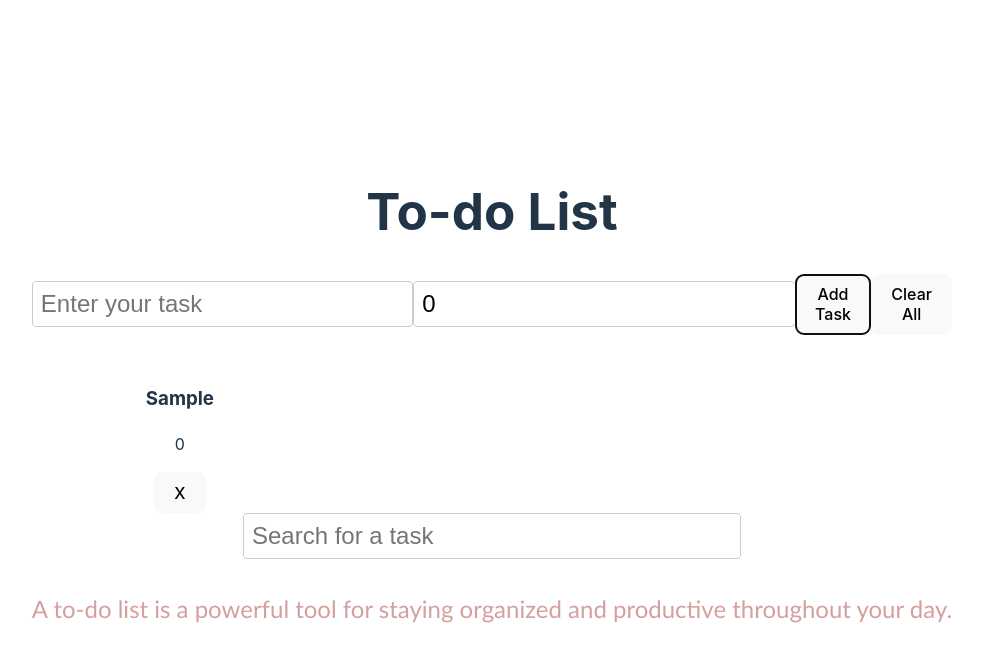
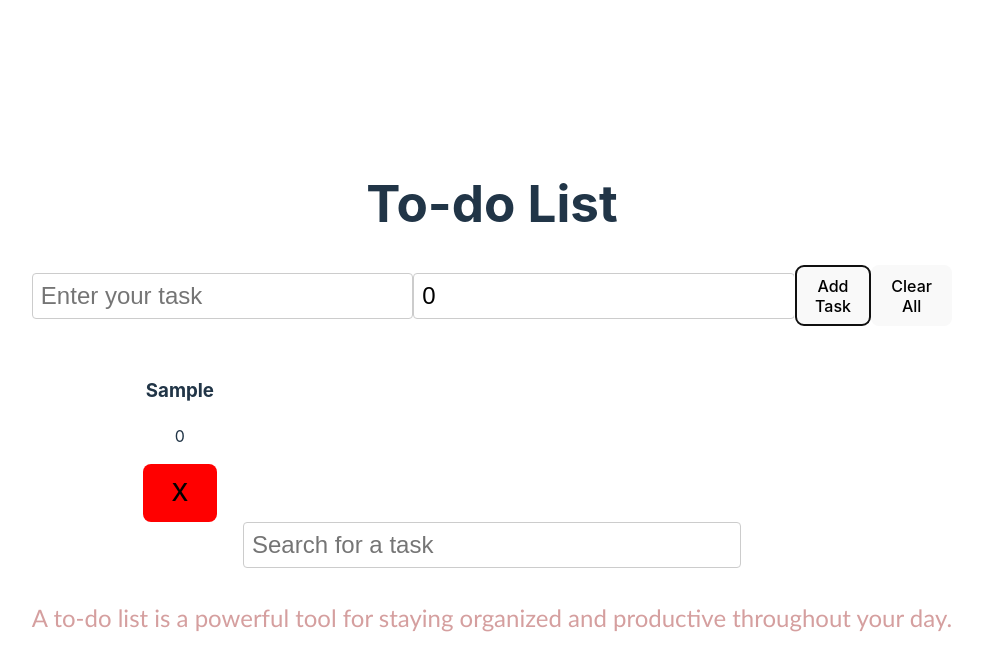
Before and after one commit to Kiblines/To-do-list-, a React (Vite) app: page / in a window 1280 px wide. Both pictures are taken after typing "Sample" into the empty fields and a click on the button "Add Task". Shown: the top 670 px of the page, without its empty margins (148-1130 px from the left). Built offline with nearby package versions, Linux system fonts and the light colour scheme.

Commit message:
unherit bg btn

```diff
--- a/src/Components/TodoTask.TSX
+++ b/src/Components/TodoTask.TSX
@@ -14,6 +14,7 @@ const TodoTask = ({ task, completeTask }: Props) => {
         <p>{task.deadline}</p>
       </div>
       <button
+        className="btn-delete"
         onClick={() => {
           completeTask(task.taskName);
         }}
--- a/src/index.css
+++ b/src/index.css
@@ -67,3 +67,12 @@ button:focus-visible {
     background-color: #f9f9f9;
   }
 }
+.btn-delete {
+  background-color: inherit;
+  background: none;
+  border: none;
+  cursor: pointer;
+  font-size: 1.5rem;
+  background-color: red;
+  transition: color 300ms;
+}
```
